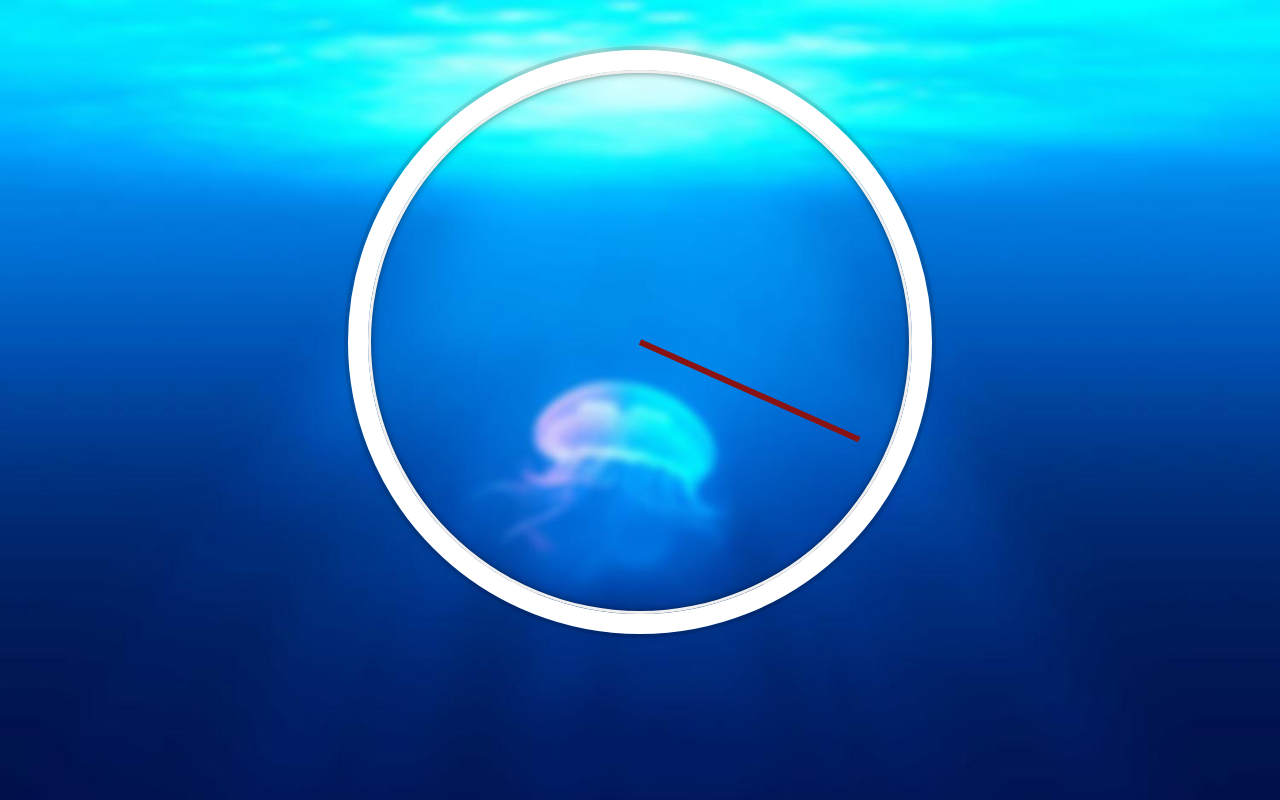
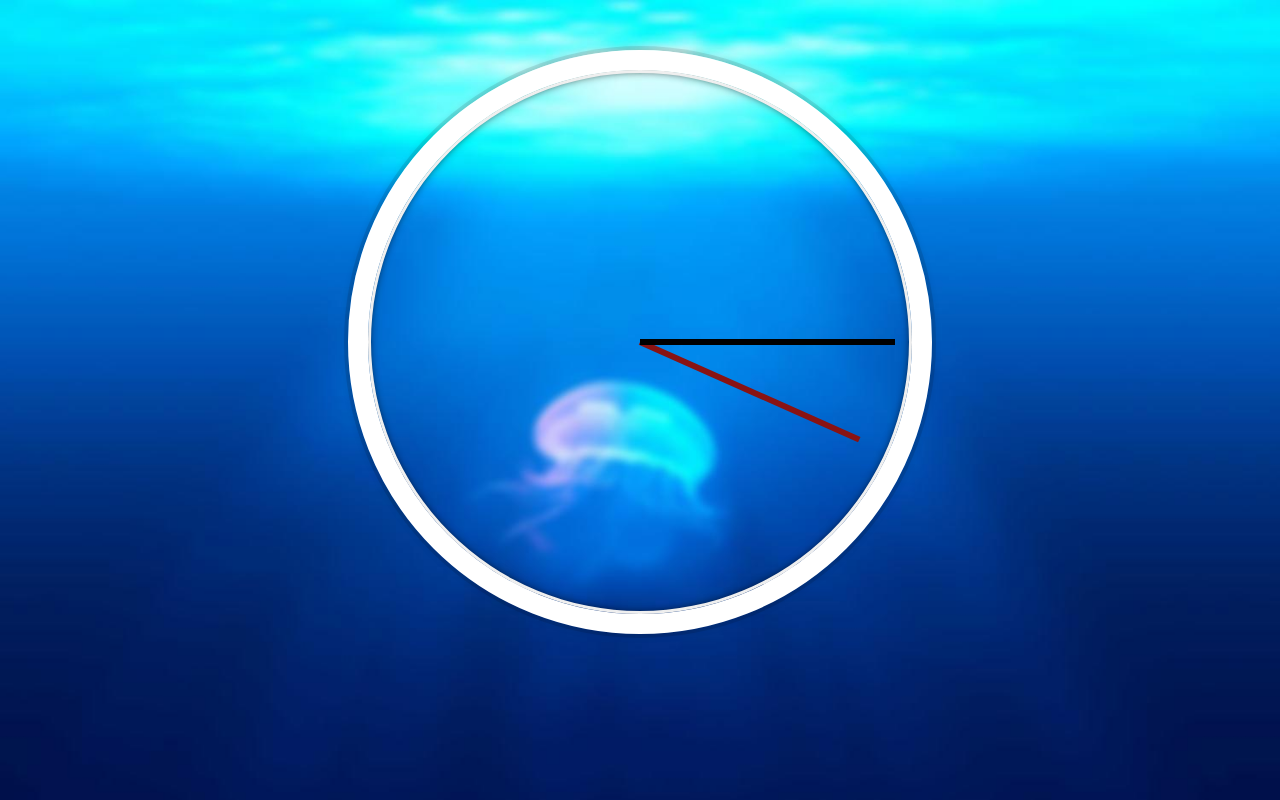
Before and after one commit to fargelus/30-days-of-vue, a Vue app in the folder clock/: page / in a window 1280 px wide. Built offline with nearby package versions, Linux system fonts and the light colour scheme.

Commit message:
Minute hand added

```diff
--- a/clock/src/components/AnalogClock.vue
+++ b/clock/src/components/AnalogClock.vue
@@ -5,6 +5,11 @@
         class="second"
         :offset-degrees="90"
         :time-value="seconds"
+      ></clock-hand>
+      <clock-hand
+        class="minute"
+        :offset-degrees="90"
+        :time-value="minutes"
       ></clock-hand>
     </div>
   </div>
@@ -22,6 +27,7 @@ export default {
   data() {
     return {
       seconds: this.getCurrentSeconds(),
+      minutes: this.getCurrentMinutes(),
     };
   },
 
@@ -29,10 +35,20 @@ export default {
     getCurrentSeconds() {
       return new Date().getSeconds();
     },
+
+    getCurrentMinutes() {
+      return new Date().getMinutes();
+    },
   },
 
   mounted() {
-    setInterval(() => (this.seconds = this.getCurrentSeconds()), 1000);
+    setInterval(() => {
+      this.seconds = this.getCurrentSeconds();
+
+      if (this.seconds === 0) {
+        this.minutes = this.getCurrentMinutes();
+      }
+    }, 1000);
   },
 };
 </script>
--- a/clock/src/components/ClockHand.vue
+++ b/clock/src/components/ClockHand.vue
@@ -1,5 +1,5 @@
 <template>
-  <div class="hand" :class="{ second: isSecond }"></div>
+  <div class="hand" :class="{ second: isSecond, minute: isMinute }"></div>
 </template>
 
 <script>
@@ -15,6 +15,8 @@ export default {
     return {
       initialRotate: this.$props.offsetDegrees,
       isSecond: this.$props.class === "second",
+      isMinute: this.$props.class === "minute",
+      secondColor: "#891313",
     };
   },
 
@@ -42,6 +44,11 @@ export default {
 }
 
 .hand.second {
-  background: #891313;
+  background: v-bind(secondColor);
+}
+
+.hand.minute {
+  left: -15px;
+  width: calc(50% + 15px);
 }
 </style>
```
